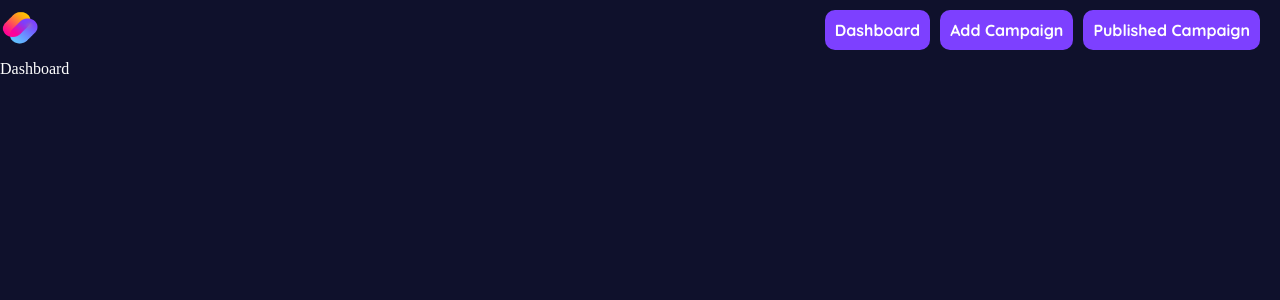
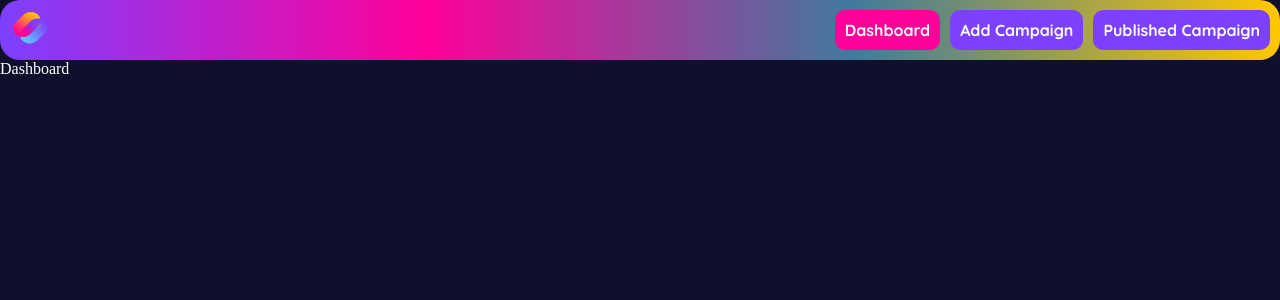
Before and after one commit to bhadresh-lamprostech/Swirl-ad, a Next.js app in the folder web-app/: page /advertiser in a window 1280 px wide. Shown: the top 300 px of the page. Built offline with nearby package versions, Linux system fonts and the light colour scheme; what @rainbow-me/rainbowkit, wagmi would draw is missing.

Commit message:
Pages added and Advertiser navbar added

```diff
--- a/web-app/src/pages/advertiser/navbar.jsx
+++ b/web-app/src/pages/advertiser/navbar.jsx
@@ -1,27 +1,42 @@
-import React from 'react'
+import { useEffect } from 'react'
 import Link from 'next/link';
+import { useRouter } from 'next/router';
 import Image from 'next/image';
 import styles from "@/styles/Advertiser.module.scss";
 
 function Navbar() {
+  const router = useRouter();
+
+  useEffect(()=>{
+    console.log(router.asPath);
+  },[])
+
   return (
     <nav>
       <div className={styles.advNavMain}>
+        <div className={styles.advNavHolder}>
         <div className={styles.advNavLeft}>
           <Image src={"/swirl-logo2.png"} width={40} height={40} />
         </div>
         <div className={styles.advNavRight}>
           <ul>
-            <li>
-              <Link href="/advertiser/">Dashboard</Link>
-            </li>
-            <li>
-              <Link href="/advertiser/add-campaign">Add Campaign</Link>
-            </li>
-            <li>
-              <Link href="/advertiser/published-campaign">Published Campaign</Link>
-            </li>
+            <Link href="/advertiser/">
+              <li className={ router.asPath === "/advertiser" ? styles.Active : null }>
+                Dashboard
+              </li>
+            </Link>
+            <Link href="/advertiser/add-campaign">
+              <li className={ router.asPath === "/advertiser/add-campaign" ? styles.Active : null }>
+                Add Campaign
+              </li>
+            </Link>
+            <Link href="/advertiser/published-campaign">
+              <li className={ router.asPath === "/advertiser/published-campaign" ? styles.Active : null }>
+                Published Campaign
+              </li>
+            </Link>
           </ul>
+        </div>
         </div>
       </div>
     </nav>
--- a/web-app/src/pages/index.js
+++ b/web-app/src/pages/index.js
@@ -18,6 +18,7 @@ const chains = [polygonMumbai, goerli, optimismGoerli];
 
 export default function Home() {
   const {isConnected} = useAccount();
+
   return (
       <RainbowKitProvider chains={chains}>
         <div className={styles.landing}>
--- a/web-app/src/styles/Advertiser.module.scss
+++ b/web-app/src/styles/Advertiser.module.scss
@@ -1,13 +1,22 @@
-.advNavMain {
-    color: var(--text-color);
+@mixin flexing {
     display: flex;
     align-items: center;
     align-content: center;
     flex-wrap: wrap;
+}
+
+.advNavMain {
+    color: var(--text-color);
     width: 100%;
-    height: 60px;
     font-family: var(--font2-bold);
+    padding: 20px 0;
+    background: linear-gradient(to right, var(--purple),var(--pink), var(--blue), var(--yellow));
+    border-radius: 20px;
 
+    .advNavHolder {
+        @include flexing;
+        padding: 10px 10px;
+        height: 20px;
         .advNavLeft {
             flex-grow: 1;
         }
@@ -20,7 +29,6 @@
                 align-content: center;
                 flex-wrap: wrap;
                 gap: 10px;
-            padding-right: 20px;
 
                 li {
                     background-color: var(--purple);
@@ -34,3 +42,8 @@
             }
         }
     }
+}
+
+li.Active {
+    background-color: var(--pink) !important;
+}
```
Also changed, not shown: web-app/src/styles/Home.module.css (+13 -0 lines), web-app/public/static/Untitled design (56).png (added), 1 other file (tests, documents, lock files or other folders). Lines whose indentation alone changed are shown as unchanged.
